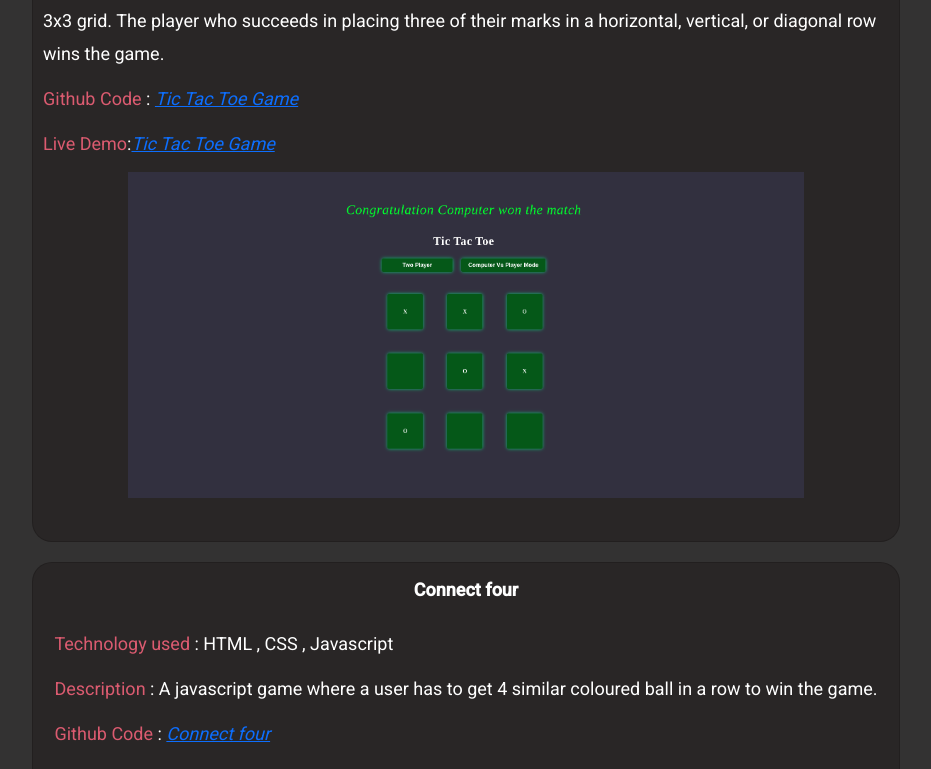
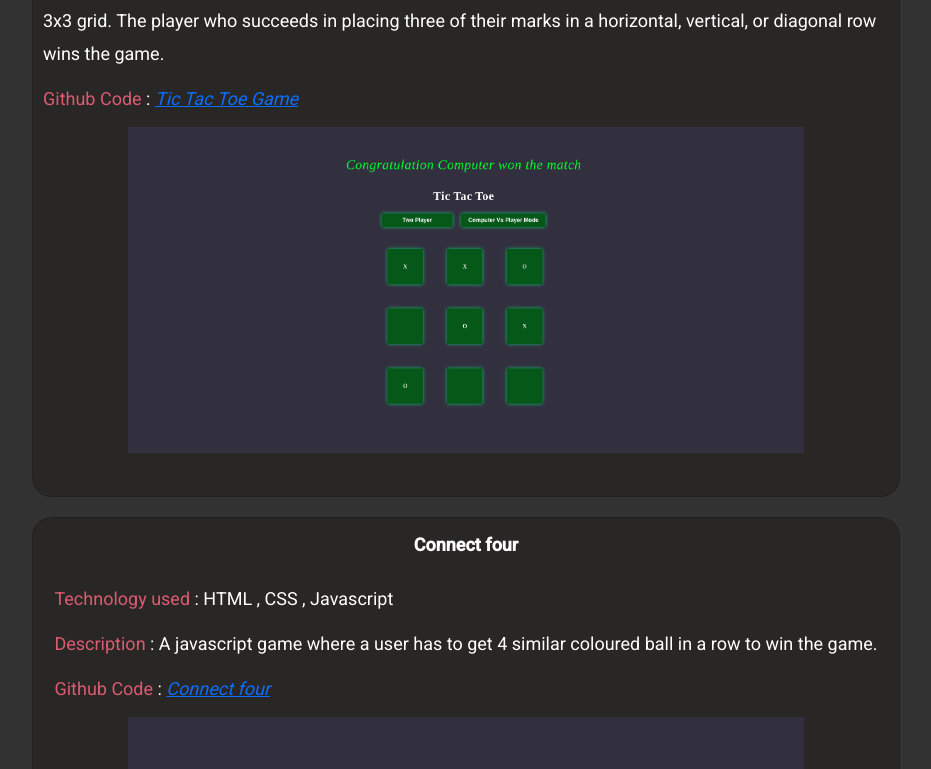
Before and after one commit to appu57/portfolio, an Angular app: page /communicate in a window 1280 px wide. Shown: the part 1883-2652 px from the top of the page, without its empty margins (174-1105 px from the left). Built offline with nearby package versions, Linux system fonts and the light colour scheme.

Commit message:
modified scroll functionality

```diff
--- a/src/app/communicate/communicate.component.html
+++ b/src/app/communicate/communicate.component.html
@@ -28,9 +28,6 @@
                             <p><span>Description</span> : {{item.description}}</p>
                             <p> <span>Github Code </span>: <a href="{{item.link}} " target="_blank">{{item.title}}</a>
                             </p>
-                            <div class="live__demo" *ngIf="item.live">
-                        <p><span>Live Demo</span>:<a href="{{item.live}} " target="_blank">{{item.title}}</a></p>
-                            </div>
                         </div>
 
                         <img *ngIf="item.image" [src]="'assets/images/'+item.image"><br>
```
